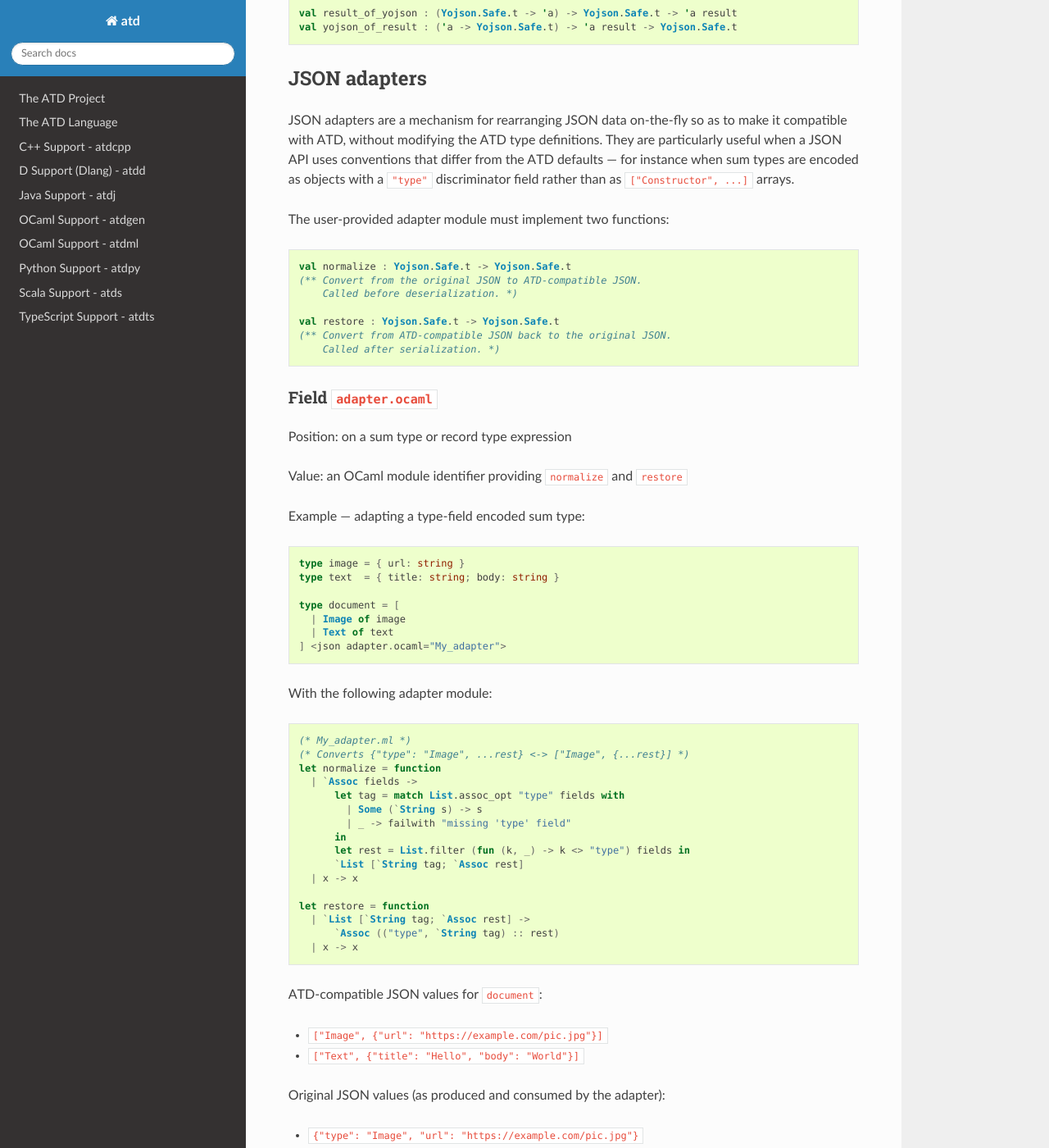
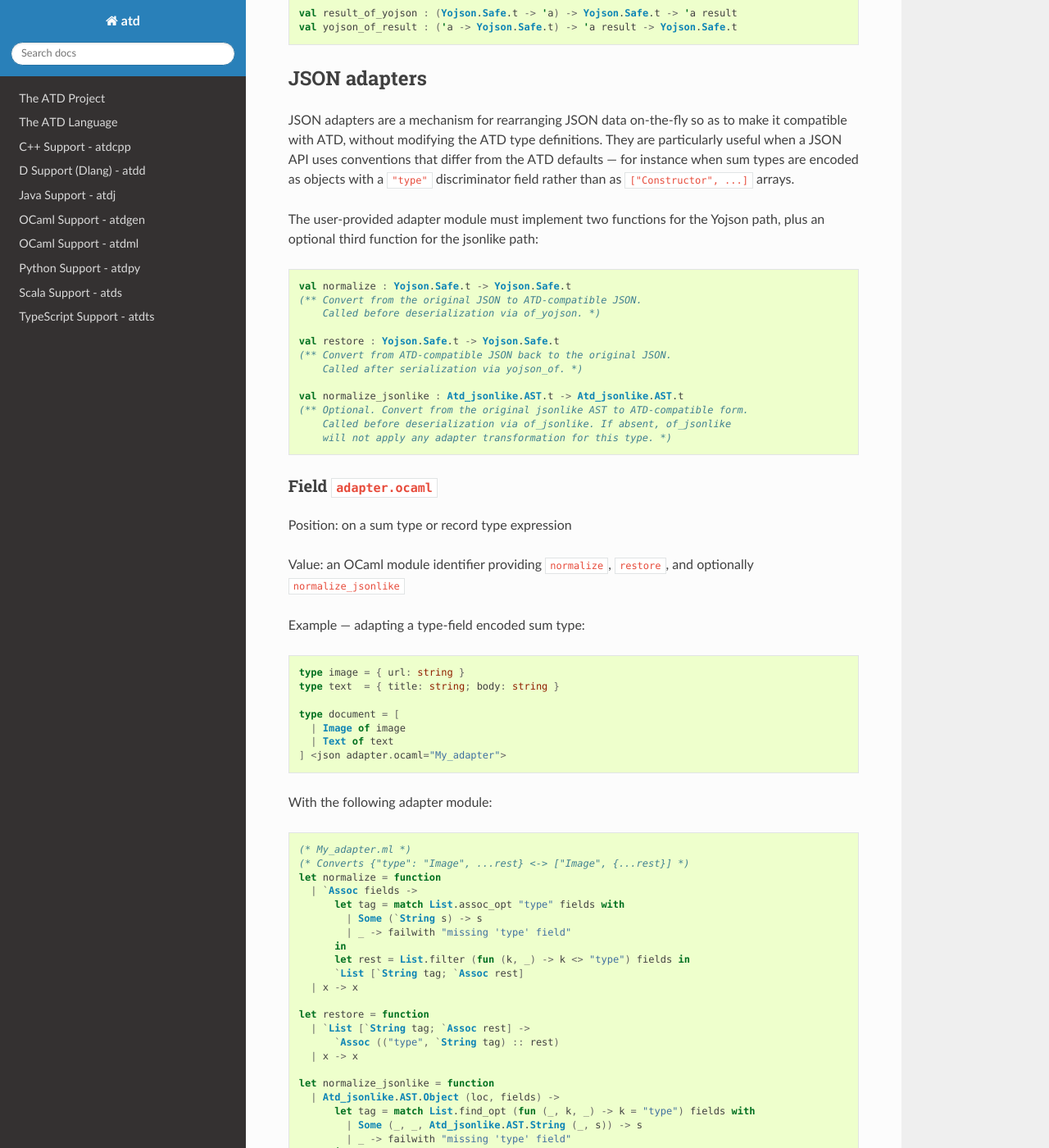
Before and after one commit to ahrefs/atd, a Sphinx documentation site: the page built from doc/atdml-reference.rst, in a window 1280 px wide and 1400 px high, scrolled down 14478 px. Shown: the whole window at 82% size. Built offline with Sphinx 7.4.7 and the Read the Docs theme 3.1.0, drawn with Linux system fonts in a browser that asks for light colours; some of the changed text lies outside the part shown.

Commit message:
atdml: support normalize_jsonlike in module-based JSON adapters
When <json adapter.ocaml="M"> is used, of_jsonlike now calls
M.normalize_jsonlike before deserialization, mirroring the M.normalize
call in of_yojson. The function name is intentionally different to
avoid conflicts with the Yojson adapter interface.

Only module-based adapters are supported for jsonlike; inline adapters
(adapter.to_ocaml / adapter.from_ocaml) are not supported and continue
to be silently skipped for the jsonlike path.

Implementation: the mode record's supports_json_adapters:bool field is
replaced with normalize_of_adapter:(json_adapter -> string option), so
each mode knows how to derive its normalize expression from an adapter.

Co-Authored-By: Claude Sonnet 4.6 <noreply@anthropic.com>

```diff
--- a/doc/atdml-reference.rst
+++ b/doc/atdml-reference.rst
@@ -773,24 +773,31 @@ are particularly useful when a JSON API uses conventions that differ from the
 ATD defaults — for instance when sum types are encoded as objects with a
 ``"type"`` discriminator field rather than as ``["Constructor", ...]`` arrays.
 
-The user-provided adapter module must implement two functions:
+The user-provided adapter module must implement two functions for the Yojson
+path, plus an optional third function for the jsonlike path:
 
 .. code:: ocaml
 
     val normalize : Yojson.Safe.t -> Yojson.Safe.t
     (** Convert from the original JSON to ATD-compatible JSON.
-        Called before deserialization. *)
+        Called before deserialization via of_yojson. *)
 
     val restore : Yojson.Safe.t -> Yojson.Safe.t
     (** Convert from ATD-compatible JSON back to the original JSON.
-        Called after serialization. *)
+        Called after serialization via yojson_of. *)
+
+    val normalize_jsonlike : Atd_jsonlike.AST.t -> Atd_jsonlike.AST.t
+    (** Optional. Convert from the original jsonlike AST to ATD-compatible form.
+        Called before deserialization via of_jsonlike. If absent, of_jsonlike
+        will not apply any adapter transformation for this type. *)
 
 Field ``adapter.ocaml``
 ^^^^^^^^^^^^^^^^^^^^^^^
 
 Position: on a sum type or record type expression
 
-Value: an OCaml module identifier providing ``normalize`` and ``restore``
+Value: an OCaml module identifier providing ``normalize``, ``restore``, and
+optionally ``normalize_jsonlike``
 
 Example — adapting a type-field encoded sum type:
 
@@ -825,6 +832,17 @@ With the following adapter module:
           `Assoc (("type", `String tag) :: rest)
       | x -> x
 
+    let normalize_jsonlike = function
+      | Atd_jsonlike.AST.Object (loc, fields) ->
+          let tag = match List.find_opt (fun (_, k, _) -> k = "type") fields with
+            | Some (_, _, Atd_jsonlike.AST.String (_, s)) -> s
+            | _ -> failwith "missing 'type' field"
+          in
+          let rest = List.filter (fun (_, k, _) -> k <> "type") fields in
+          Atd_jsonlike.AST.Array (loc,
+            [Atd_jsonlike.AST.String (loc, tag); Atd_jsonlike.AST.Object (loc, rest)])
+      | x -> x
+
 ATD-compatible JSON values for ``document``:
 
 - ``["Image", {"url": "https://example.com/pic.jpg"}]``
@@ -854,6 +872,12 @@ functions as inline OCaml expressions, without requiring a dedicated module:
 
 Both fields must be provided together. The values are OCaml expressions of
 type ``Yojson.Safe.t -> Yojson.Safe.t``.
+
+.. note::
+
+   Inline adapters (``adapter.to_ocaml`` / ``adapter.from_ocaml``) do not
+   support ``normalize_jsonlike``. Use ``adapter.ocaml`` with a module if
+   jsonlike adapter support is needed.
 
 Import declarations
 -------------------
```
Also changed, not shown: CHANGES.md (+4 -0 lines), 3 other files.
